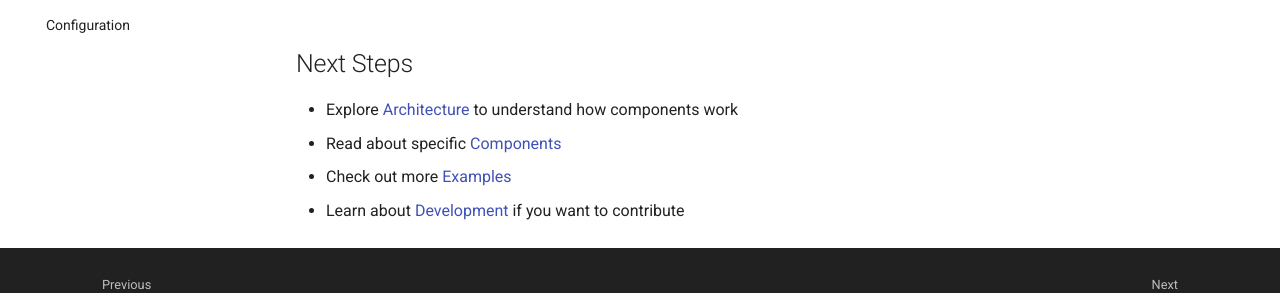
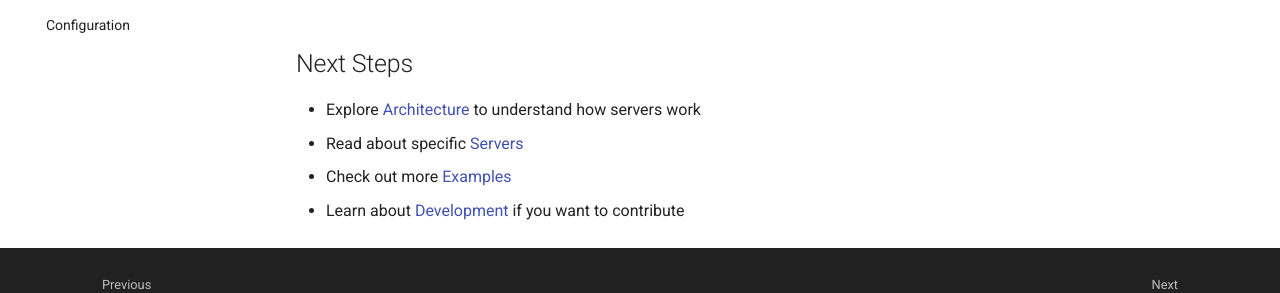
Before and after one commit to PaulMRamirez/yamcs-mcp-server, an MkDocs documentation site: the page built from docs/quickstart.md, in a window 1280 px wide and 900 px high, scrolled down 2566 px. Shown: the part 496-789 px from the top of the window. Built offline with MkDocs 1.6.1 and Material for MkDocs 9.7.7, drawn with Linux system fonts in a browser that asks for light colours; comment, search, counter and statistics services are not loaded; the version menu is left out.

Commit message:
docs: fix mkdocs configuration after refactoring
- Update navigation to use 'servers' instead of 'components'
- Fix broken links in quickstart.md
- Add Alarms Server to documentation navigation
- Fix deprecated show_inheritance option in mkdocstrings

This resolves the mkdocs build issues in the CI/CD pipeline.

🤖 Generated with [Claude Code](https://claude.ai/code)

Co-Authored-By: Claude <noreply@anthropic.com>

```diff
--- a/docs/quickstart.md
+++ b/docs/quickstart.md
@@ -131,7 +131,7 @@ If you encounter issues:
 
 ## Next Steps
 
-- Explore [Architecture](architecture.md) to understand how components work
-- Read about specific [Components](components/mdb.md)
+- Explore [Architecture](architecture.md) to understand how servers work
+- Read about specific [Servers](servers/mdb.md)
 - Check out more [Examples](examples.md)
 - Learn about [Development](development.md) if you want to contribute
--- a/mkdocs.yml
+++ b/mkdocs.yml
@@ -48,15 +48,16 @@ nav:
     - Configuration: configuration.md
   - User Guide:
     - Architecture: architecture.md
-    - Components:
-      - MDB Component: components/mdb.md
+    - Servers:
+      - MDB Server: servers/mdb.md
+      - Alarms Server: servers/alarms.md
     - Examples: examples.md
   - Development:
     - Development Guide: development.md
   - API Reference:
     - Overview: api.md
     - Server: api/server.md
-    - Components: api/components.md
+    - Servers: api/servers.md
   - Troubleshooting: troubleshooting.md
 
 plugins:
@@ -83,6 +84,7 @@ plugins:
             show_if_no_docstring: true
             show_signature_annotations: true
             show_bases: true
+          extra:
             show_inheritance: true
 
 markdown_extensions:
```
